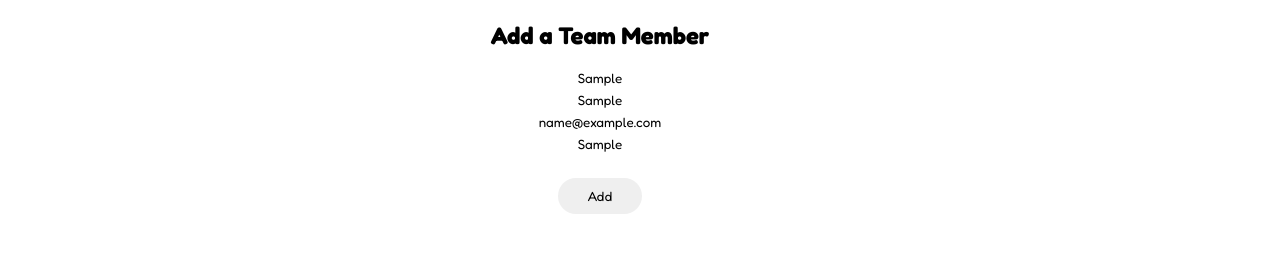
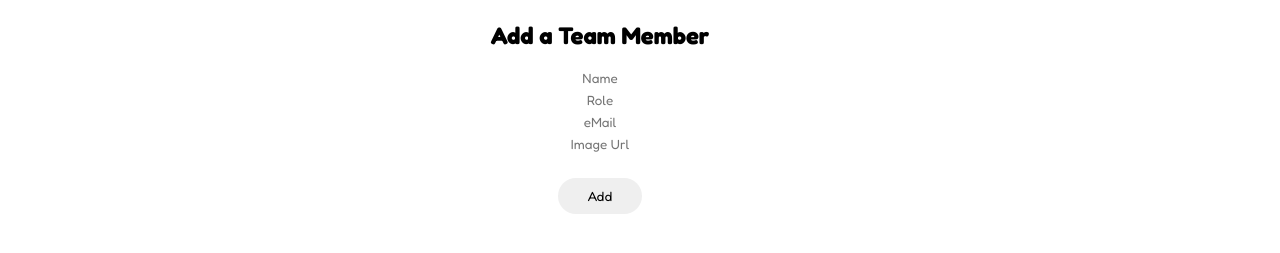
Before and after one commit to MegaEmme/js-our-team, a plain HTML site: page index.html in a window 1280 px wide. Both pictures are taken after typing "Sample", "Sample", "name@example.com", "Sample" into the empty fields and a click on the button "Add". Shown: the part 597-850 px from the top of the page. Drawn offline with Linux system fonts and the light colour scheme.

```diff
--- a/script.js
+++ b/script.js
@@ -147,5 +147,7 @@ function addNewMember (event){
 
   console.log(teamMembers);
 
+  memberFormElement.reset();
+
   renderHTML(parentElement,teamMembers);
 };
```
Also changed, not shown: index.html (+1 -3 lines).
